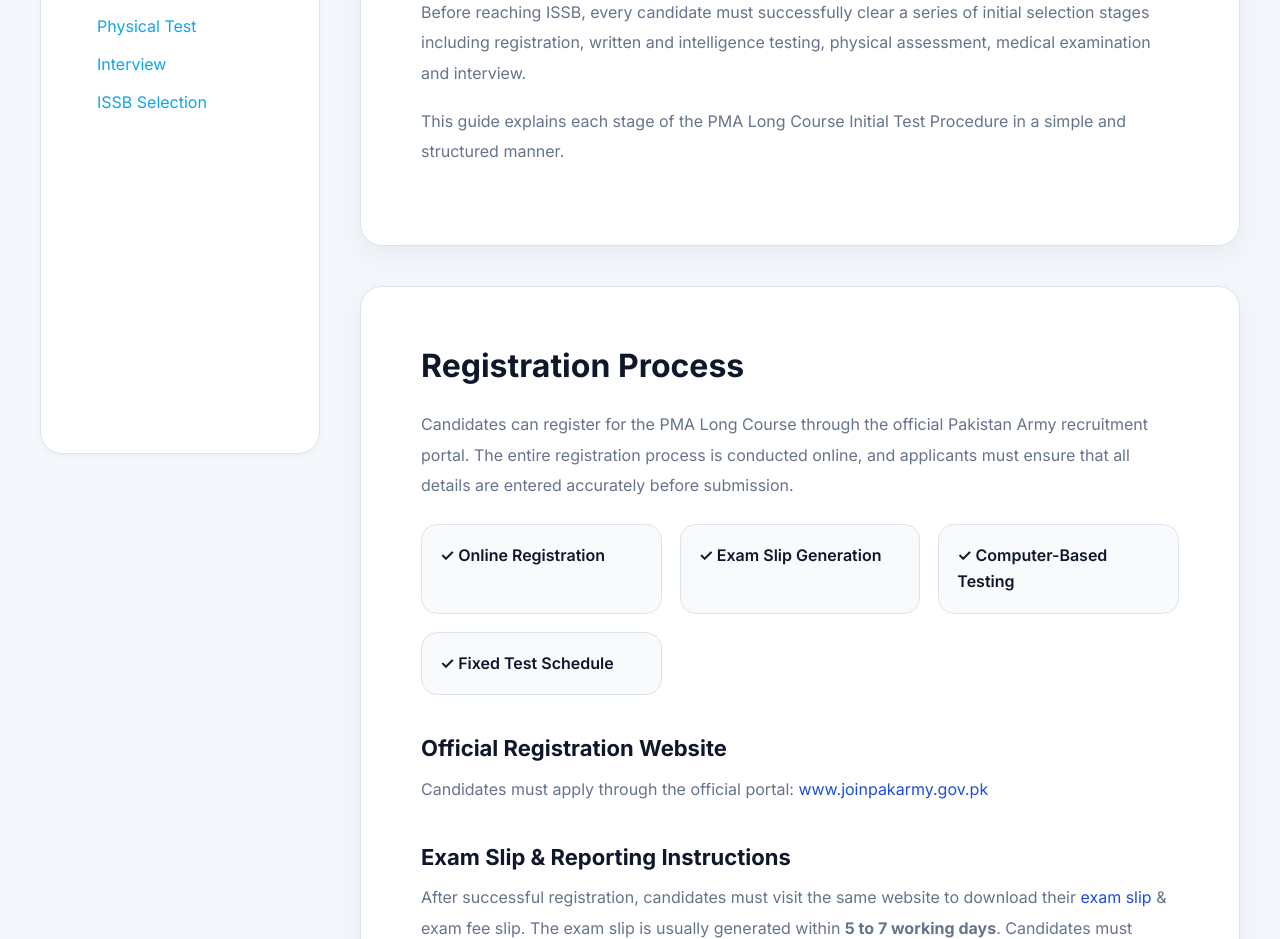
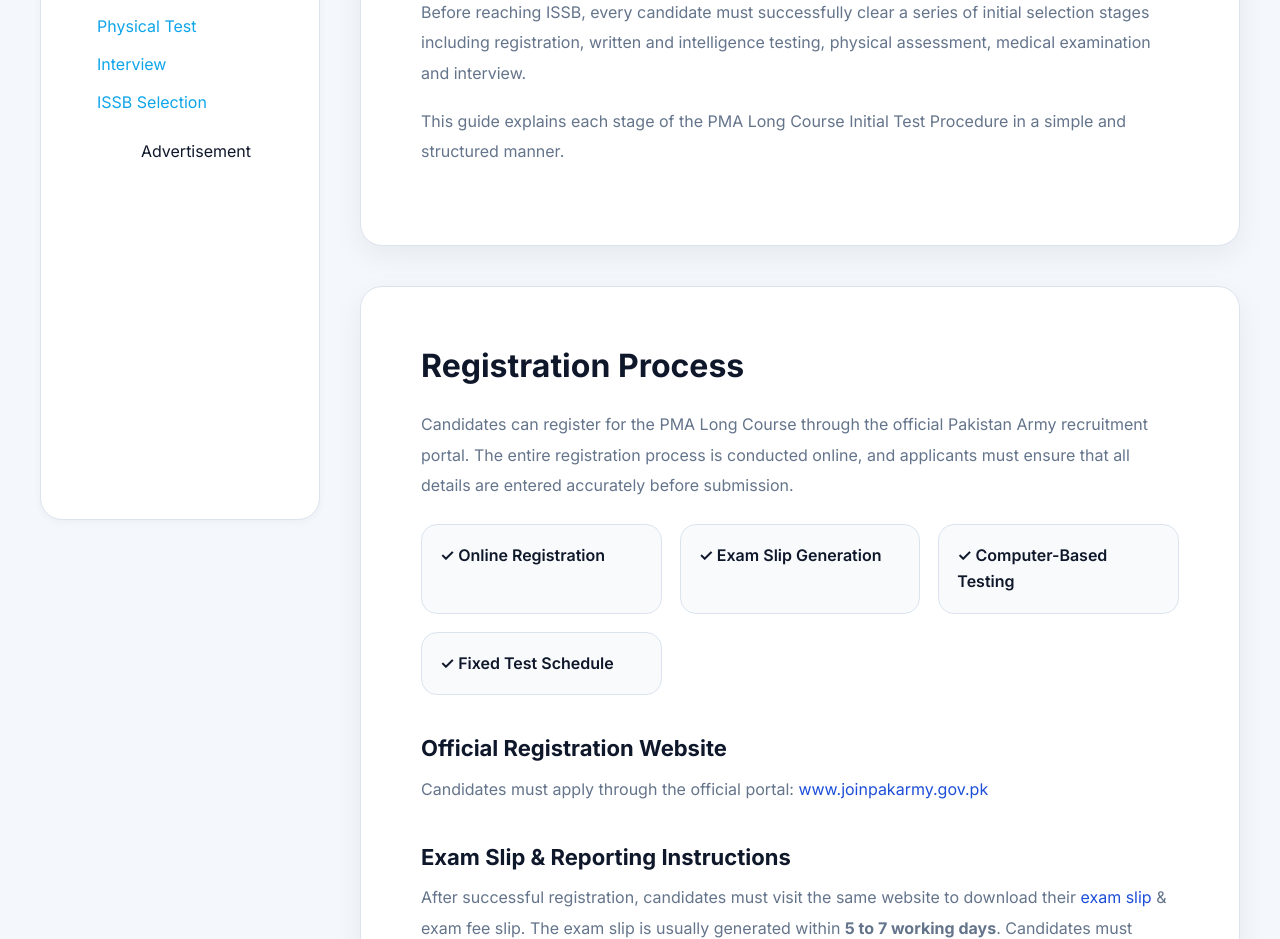
Before and after one commit to examitics/examitics, a React (Vite) app: page /pma-lc-initial-procedure in a window 1280 px wide. Shown: the part 1280-2219 px from the top of the page. Built offline with nearby package versions, Linux system fonts and the light colour scheme.

Commit message:
ads work

```diff
--- a/src/pages/PmaInitialTestProcedure.jsx
+++ b/src/pages/PmaInitialTestProcedure.jsx
@@ -112,7 +112,14 @@ const PmaInitialTestProcedure = () => {
               </li>
             </ul>
             <div className="toc-ad">
-              <Adsterra300x250 />
+              <ul>
+                <li style={{ display: "grid", placeItems: "center" }}>
+                  Advertisement
+                </li>
+                <li style={{ display: "grid", placeItems: "center" }}>
+                  <Adsterra300x250 />
+                </li>
+              </ul>
             </div>
           </aside>
 
```
